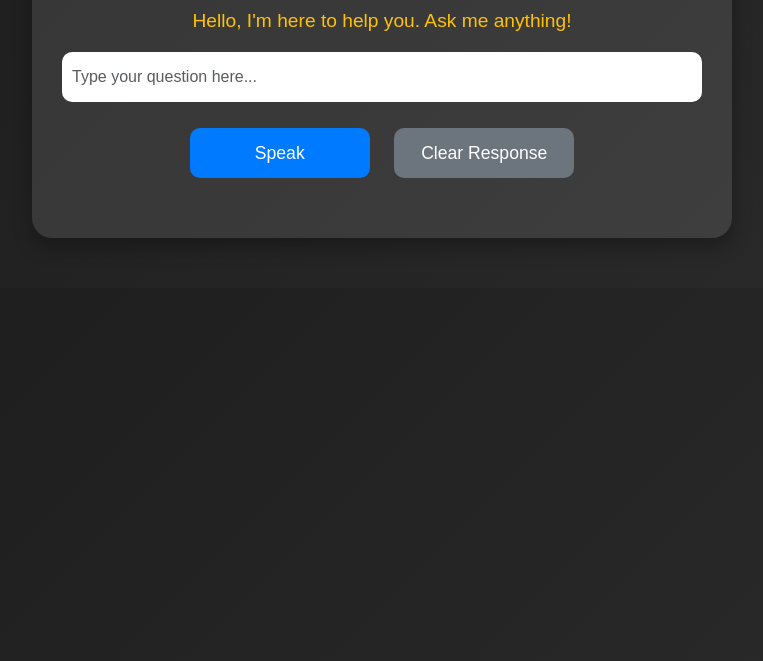
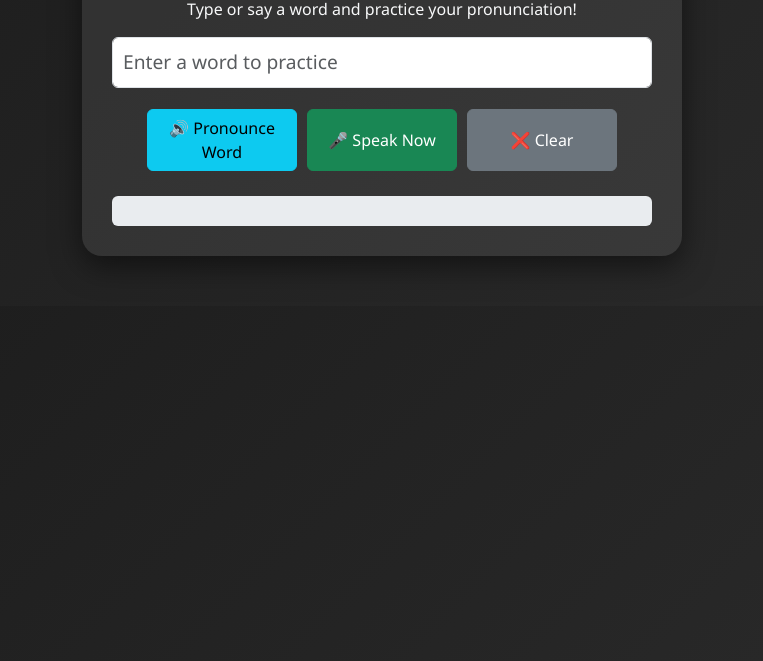
Before and after one commit to vaish811-byte/virtual-assistant, a plain HTML site: page index.html in a window 1280 px wide. Shown: the part 139-800 px from the top of the page, without its empty margins (258-1021 px from the left). Drawn offline with nearby package versions, Linux system fonts and the light colour scheme.

Commit message:
Update index.html

```diff
--- a/index.html
+++ b/index.html
@@ -1,101 +1,73 @@
 <!DOCTYPE html>
 <html lang="en">
-
 <head>
   <meta charset="UTF-8">
-    <meta name="viewport" content="width=device-width, initial-scale=1.0">
-    <title>Virtual Assistant - Alexa</title>
-    <!-- Bootstrap CSS -->
-    <link href="https://cdn.jsdelivr.net/npm/bootstrap@5.3.0/dist/css/bootstrap.min.css" rel="stylesheet">
+  <title>Pronunciation Practice App</title>
+  <meta name="viewport" content="width=device-width, initial-scale=1">
+  <link href="https://cdn.jsdelivr.net/npm/bootstrap@5.3.3/dist/css/bootstrap.min.css" rel="stylesheet">
   <style>
-        /* Background with gradient and clean design */
     body {
       background: linear-gradient(135deg, #1c1c1c, #2b2b2b);
-
       color: #f8f9fa;
-            font-family: 'Arial', sans-serif;
+      font-family: 'Segoe UI', sans-serif;
     }
 
     .container {
-            max-width: 700px;
+      max-width: 600px;
       margin: 50px auto;
       padding: 30px;
-            background-color: rgba(255, 255, 255, 0.1);
+      background-color: rgba(255, 255, 255, 0.08);
       border-radius: 20px;
-            box-shadow: 0 8px 20px rgba(0, 0, 0, 0.3);
+      box-shadow: 0 10px 30px rgba(0,0,0,0.5);
       text-align: center;
     }
 
     h1 {
-            font-size: 2.5rem;
-            margin-bottom: 20px;
       color: #0d6efd;
     }
 
-        h2 {
-            font-size: 1.2rem;
-            color: #ffc107;
-            margin-bottom: 20px;
+    .btn-custom {
+      width: 150px;
+      margin: 5px;
     }
 
-        input[type="search"] {
-            height: 50px;
-            border: none;
-            border-radius: 10px;
-            padding: 10px;
-            font-size: 1rem;
+    .progress {
+      height: 30px;
     }
 
-        .btn-custom {
-            width: 180px;
-            height: 50px;
-            font-size: 1.1rem;
-            border-radius: 10px;
-            color: #fff;
-            border: none;
-            margin: 10px;
-            transition: background-color 0.3s ease;
+    .result-box {
+      font-size: 1.2rem;
+      margin-top: 20px;
+      color: #ffc107;
     }
 
-        .btn-primary-custom {
-            background-color: #007bff;
-        }
-
-        .btn-primary-custom:hover {
-            background-color: #0056b3;
-        }
-
-        .btn-secondary-custom {
-            background-color: #6c757d;
-        }
-
-        .btn-secondary-custom:hover {
-            background-color: #5a6268;
-        }
-
-        .response-text {
-            margin-top: 20px;
+    input[type="text"] {
       font-size: 1.2rem;
-            color: #20c997;
+      padding: 10px;
     }
   </style>
 </head>
+<body>
 
-<body>
   <div class="container">
-        <h1>Alexa - Virtual Assistant</h1>
-        <h2>Hello, I'm here to help you. Ask me anything!</h2>
-        <div class="input-group mb-3">
-            <input type="search" id="ipt" class="form-control" placeholder="Type your question here...">
-        </div>
-        <button id="askBtn" class="btn btn-primary-custom btn-custom">Speak</button>
-        <button id="clearBtn" class="btn btn-secondary-custom btn-custom">Clear Response</button>
-        <div id="response" class="response-text"></div>
+    <h1>🗣️ Pronunciation Practice</h1>
+    <p>Type or say a word and practice your pronunciation!</p>
+
+    <input type="text" id="targetWord" class="form-control mb-3" placeholder="Enter a word to practice" />
+
+    <div class="d-flex justify-content-center flex-wrap">
+      <button onclick="speakWord()" class="btn btn-info btn-custom">🔊 Pronounce Word</button>
+      <button onclick="startListening()" class="btn btn-success btn-custom">🎤 Speak Now</button>
+      <button onclick="clearAll()" class="btn btn-secondary btn-custom">❌ Clear</button>
     </div>
 
-    <!-- Bootstrap JS Bundle with Popper -->
-    <script src="https://cdn.jsdelivr.net/npm/bootstrap@5.3.0/dist/js/bootstrap.bundle.min.js"></script>
+    <div id="result" class="result-box"></div>
+
+    <div class="progress mt-3">
+      <div id="accuracyBar" class="progress-bar" role="progressbar" style="width: 0%">0%</div>
+    </div>
+  </div>
+
   <script src="first.js"></script>
 </body>
-
 </html>
```
Lines whose indentation alone changed are shown as unchanged.
